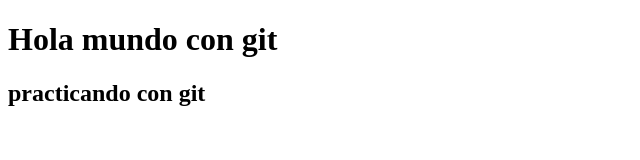
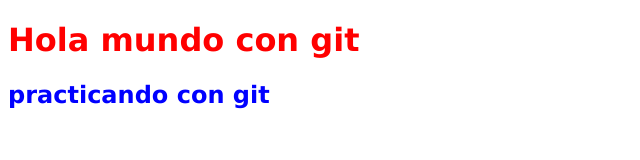
Before and after one commit to Gh0stRaccoon/ejemplo_github_g95, a plain HTML site: page index.html in a window 1280 px wide. Shown: the whole page, without its empty margins (0-640 px from the left). Drawn offline with Linux system fonts and the light colour scheme.

Commit message:
se agregan estilos

```diff
--- /dev/null
+++ b/assets/css/styles.css
@@ -0,0 +1,11 @@
+body {
+    font-family: 'Lucida Sans', 'Lucida Sans Regular', 'Lucida Grande', 'Lucida Sans Unicode', Geneva, Verdana, sans-serif;
+}
+
+h1 {
+    color: red;
+}
+
+h2 {
+    color: blue;
+}
--- a/index.html
+++ b/index.html
@@ -3,6 +3,7 @@
 <head>
     <meta charset="UTF-8">
     <meta name="viewport" content="width=device-width, initial-scale=1.0">
+    <link rel="stylesheet" href="./assets/css/styles.css" />
     <title>Document</title>
 </head>
 <body>
```
